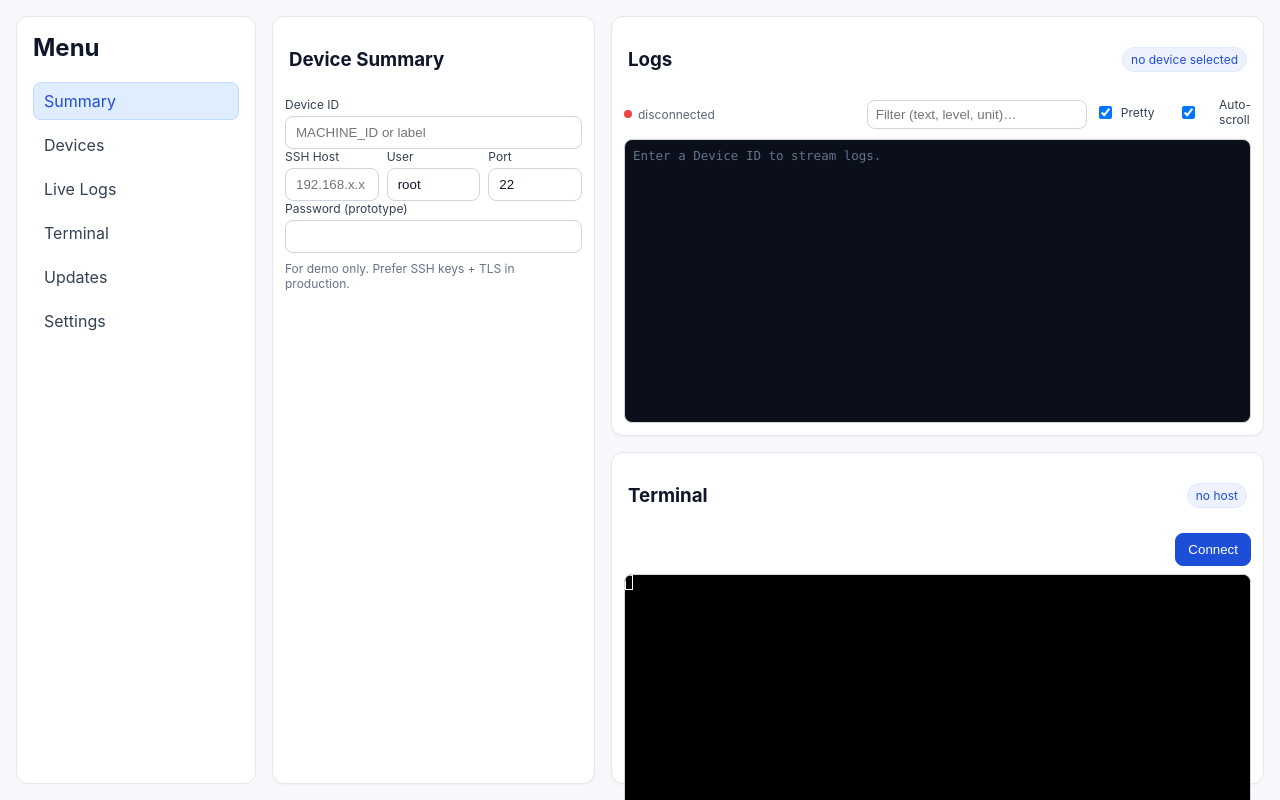
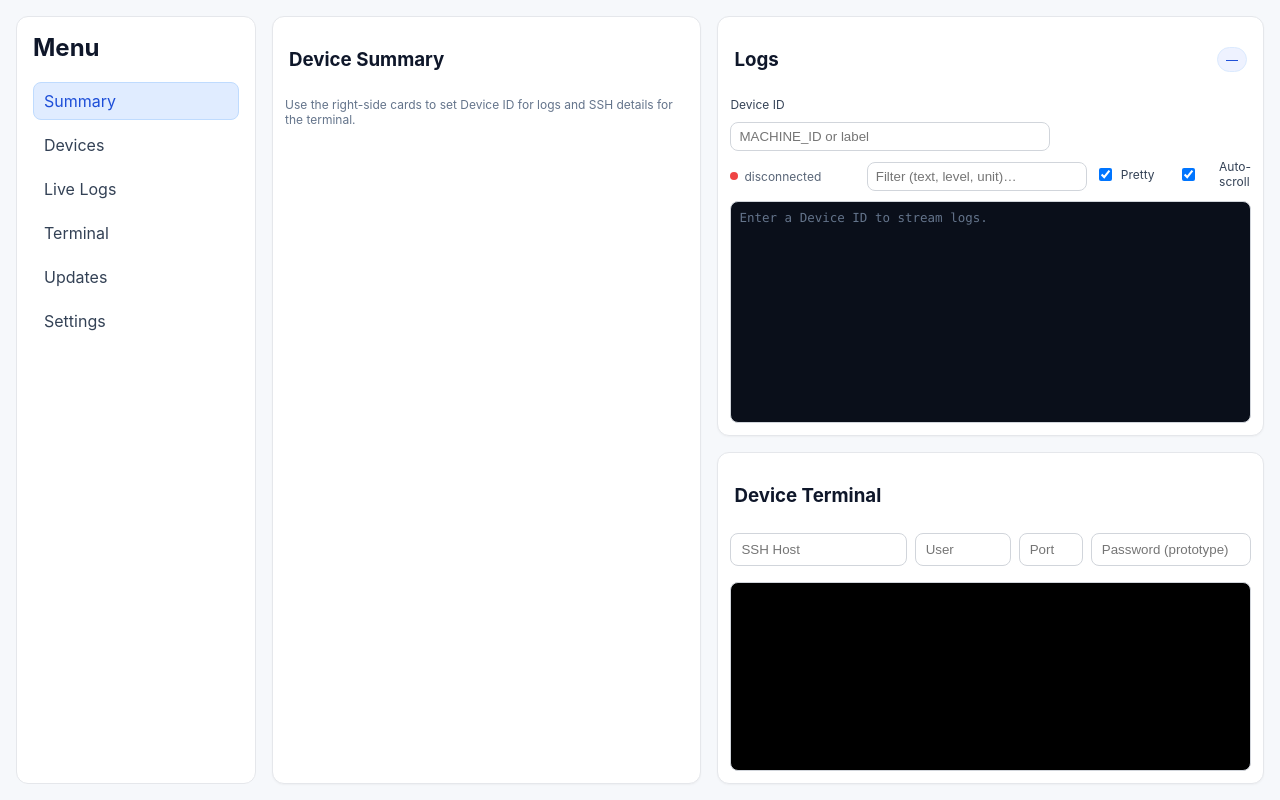
Before and after one commit to prashantdivate/device-fleet-management, a React (Vite) app in the folder client/: page /summary in a window 1280 px wide. Built offline with nearby package versions, Linux system fonts and the light colour scheme.

Commit message:
Moved the Logs and ssh credentials forms to windows

```diff
--- a/client/src/modules/LiveLogs.jsx
+++ b/client/src/modules/LiveLogs.jsx
@@ -1,4 +1,5 @@
 import React, { useEffect, useRef, useState, useMemo } from "react";
+import { useSession } from "../ctx/SessionContext.jsx";
 
 function normalizeLevel(obj) {
   if (typeof obj.PRIO === "string") {
@@ -8,86 +9,57 @@ function normalizeLevel(obj) {
     if (s.includes("DEBUG")) return { label: "DEBUG", cls: "sev-debug" };
     if (s.includes("INFO"))  return { label: "INFO",  cls: "sev-info"  };
   }
-  const p = obj.PRIORITY ?? obj.SYSLOG_PRIORITY;
-  const n = Number(p);
+  const n = Number(obj.PRIORITY ?? obj.SYSLOG_PRIORITY);
   if (!Number.isNaN(n)) {
-    const table = [
-      ["EMERG","sev-crit"],["ALERT","sev-crit"],["CRIT","sev-crit"],["ERROR","sev-error"],
-      ["WARN","sev-warn"],["NOTICE","sev-notice"],["INFO","sev-info"],["DEBUG","sev-debug"],
-    ];
-    const i = Math.min(7, Math.max(0, n));
-    return { label: table[i][0], cls: table[i][1] };
+    const t=[["EMERG","sev-crit"],["ALERT","sev-crit"],["CRIT","sev-crit"],["ERROR","sev-error"],["WARN","sev-warn"],["NOTICE","sev-notice"],["INFO","sev-info"],["DEBUG","sev-debug"]];
+    const i=Math.min(7,Math.max(0,n)); return {label:t[i][0], cls:t[i][1]};
   }
-  return { label: "INFO", cls: "sev-info" };
+  return {label:"INFO", cls:"sev-info"};
 }
-function pickUnit(o) {
-  // Prefer human-friendly identifier first
+function pickUnit(o){
   const id = o.SYSLOG_IDENTIFIER || o.COMM || o._COMM;
   if (id) return id;
-
-  // Fall back to unit/slice, but hide generic 'init.scope'
   const unit = o._SYSTEMD_UNIT || o._SYSTEMD_SLICE || o._SYSTEMD_CGROUP;
   if (unit && unit !== "init.scope") return unit;
-
   return "systemd";
 }
 function pickTs(o){
   const iso = o.TS || o.__REALTIME_TIMESTAMP || o._SOURCE_REALTIME_TIMESTAMP;
-  try {
-    if (typeof iso === "string" && iso.includes("T")) return new Date(iso);
-    if (iso) return new Date(Number(String(iso).slice(0,13)));
-  } catch {}
+  try { if (typeof iso==="string" && iso.includes("T")) return new Date(iso);
+        if (iso) return new Date(Number(String(iso).slice(0,13))); } catch {}
   return new Date();
 }
-
-function parseLine(line) {
-  try {
-    const o = JSON.parse(line);
-    const { label, cls } = normalizeLevel(o);
-    // Make sure MESSAGE is a clean single line for the compact view
-    const msg = String(o.MESSAGE ?? line).replace(/\s+/g, " ").trim();
-    return {
-      ts: pickTs(o),
-      level: label,
-      levelCls: cls,
-      unit: pickUnit(o),
-      msg,
-      raw: line,
-    };
-  } catch {
-    return {
-      ts: new Date(),
-      level: "INFO",
-      levelCls: "sev-info",
-      unit: "—",
-      msg: line,
-      raw: line,
-    };
+function parseLine(line){
+  try{
+    const o=JSON.parse(line); const {label,cls}=normalizeLevel(o);
+    const msg=String(o.MESSAGE ?? line).replace(/\s+/g," ").trim();
+    return { ts:pickTs(o), level:label, levelCls:cls, unit:pickUnit(o), msg, raw:line };
+  }catch{
+    return { ts:new Date(), level:"INFO", levelCls:"sev-info", unit:"—", msg:line, raw:line };
   }
 }
 
-export default function LiveLogs({ deviceId }) {
-  const [viewerConnected, setViewerConnected] = useState(false);
-  const [lastMsgAt, setLastMsgAt] = useState(0);     // when we last received any log
-  const [pretty, setPretty] = useState(true);
-  const [autoScroll, setAutoScroll] = useState(true);
-  const [filter, setFilter] = useState("");
-  const [items, setItems] = useState([]);
-  const boxRef = useRef(null);
-  const wsRef = useRef(null);
+export default function LiveLogs(){
+  const { deviceId } = useSession();
+  const [viewerConnected,setViewerConnected]=useState(false);
+  const [lastMsgAt,setLastMsgAt]=useState(0);
+  const [pretty,setPretty]=useState(true);
+  const [autoScroll,setAutoScroll]=useState(true);
+  const [filter,setFilter]=useState("");
+  const [items,setItems]=useState([]);
+  const boxRef=useRef(null);
 
-  useEffect(() => {
+  useEffect(()=> {
     if (!deviceId) return;
     const host = window.location.hostname;
     const port = (import.meta.env.VITE_BACKEND_PORT || 4000);
     const ws = new WebSocket(`ws://${host}:${port}/live?device_id=${encodeURIComponent(deviceId)}`);
-    wsRef.current = ws;
-    ws.onopen = () => setViewerConnected(true);
-    ws.onclose = () => { setViewerConnected(false); };
-    ws.onmessage = (e) => {
+    ws.onopen  = () => setViewerConnected(true);
+    ws.onclose = () => setViewerConnected(false);
+    ws.onmessage = e => {
       setItems(prev => {
-        const next = [...prev, parseLine(e.data)];
-        if (next.length > 2000) next.splice(0, next.length - 2000);
+        const next=[...prev, parseLine(e.data)];
+        if(next.length>2000) next.splice(0,next.length-2000);
         return next;
       });
       setLastMsgAt(Date.now());
@@ -95,38 +67,30 @@ export default function LiveLogs({ deviceId }) {
     return () => ws.close();
   }, [deviceId]);
 
-  // keep pinned to bottom if autoScroll enabled
-  useEffect(() => {
-    if (autoScroll && boxRef.current) {
-      boxRef.current.scrollTop = boxRef.current.scrollHeight;
-    }
-  }, [items, autoScroll]);
+  useEffect(()=>{ if(autoScroll && boxRef.current){ boxRef.current.scrollTop=boxRef.current.scrollHeight; }}, [items,autoScroll]);
 
-  // derive a flow status: streaming (<5s), idle (>=5s), disconnected (viewer WS down)
-  const [nowTick, setNowTick] = useState(0);
-  useEffect(() => { const t = setInterval(() => setNowTick(x=>x+1), 1000); return () => clearInterval(t); }, []);
-  const flowStatus = useMemo(() => {
-    if (!viewerConnected) return { txt: "disconnected", cls: "off" };
-    if (lastMsgAt && Date.now() - lastMsgAt < 5000) return { txt: "streaming", cls: "on" };
-    return { txt: "idle", cls: "idle" };
-  }, [viewerConnected, lastMsgAt, nowTick]);
+  const [tick,setTick]=useState(0);
+  useEffect(()=>{ const t=setInterval(()=>setTick(x=>x+1),1000); return ()=>clearInterval(t); },[]);
+  const flow = useMemo(()=> {
+    if (!viewerConnected) return {txt:"disconnected", cls:"off"};
+    if (lastMsgAt && Date.now()-lastMsgAt < 5000) return {txt:"streaming", cls:"on"};
+    return {txt:"idle", cls:"idle"};
+  }, [viewerConnected,lastMsgAt,tick]);
 
-  const visible = useMemo(() => {
-    const q = filter.trim().toLowerCase();
-    if (!q) return items;
+  const visible = useMemo(()=> {
+    const q=filter.trim().toLowerCase(); if(!q) return items;
     return items.filter(it =>
       it.raw.toLowerCase().includes(q) ||
       (it.unit && it.unit.toLowerCase().includes(q)) ||
       (it.level && it.level.toLowerCase().includes(q))
     );
-  }, [items, filter]);
+  }, [items,filter]);
 
   return (
     <>
       <div className="log-toolbar">
         <div className="log-toolbar-left">
-          <span className={`conn-dot ${flowStatus.cls}`} />
-          <span className="conn-text">{flowStatus.txt}</span>
+          <span className={`conn-dot ${flow.cls}`}/> <span className="conn-text">{flow.txt}</span>
         </div>
         <div className="log-toolbar-right">
           <input className="log-filter" value={filter} onChange={e=>setFilter(e.target.value)} placeholder="Filter (text, level, unit)…" />
@@ -134,12 +98,11 @@ export default function LiveLogs({ deviceId }) {
           <label className="log-toggle"><input type="checkbox" checked={autoScroll} onChange={()=>setAutoScroll(!autoScroll)} /> Auto-scroll</label>
         </div>
       </div>
-
       <div ref={boxRef} className="logs-pane">
         {deviceId ? (
           pretty ? (
             <div className="log-list">
-              {visible.map((it, idx) => (
+              {visible.map((it,idx)=>(
                 <div className="log-row" key={idx}>
                   <div className="log-ts">{it.ts.toLocaleString()}</div>
                   <div className={`log-level ${it.levelCls}`}>{it.level}</div>
@@ -149,11 +112,9 @@ export default function LiveLogs({ deviceId }) {
               ))}
             </div>
           ) : (
-            <pre className="log-raw">{visible.map(it => it.raw).join("\n")}</pre>
+            <pre className="log-raw">{visible.map(it=>it.raw).join("\n")}</pre>
           )
-        ) : (
-          <div className="log-empty">Enter a Device ID to stream logs.</div>
-        )}
+        ) : <div className="log-empty">Enter a Device ID to stream logs.</div>}
       </div>
     </>
   );
--- a/client/src/modules/SshTerminal.jsx
+++ b/client/src/modules/SshTerminal.jsx
@@ -1,52 +1,12 @@
-import React, { useEffect, useRef, useState } from "react";
-import { Terminal } from "xterm";
-import "xterm/css/xterm.css";
+import React from "react";
 
-export default function SshTerminal({ host, user, password, port=22 }) {
-  const containerRef = useRef(null);
-  const termRef = useRef(null);
-  const wsRef = useRef(null);
-  const [status, setStatus] = useState("disconnected");
-
-  const connect = () => {
-    if (!host) return;
-    const ws = new WebSocket(`/ssh?host=${encodeURIComponent(host)}&user=${encodeURIComponent(user||"root")}&port=${port}&password=${encodeURIComponent(password||"")}`);
-    ws.binaryType = "arraybuffer";
-    ws.onopen = () => setStatus("connected");
-    ws.onclose = () => setStatus("disconnected");
-    ws.onmessage = (e) => {
-      if (typeof e.data === "string") {
-        try {
-          const msg = JSON.parse(e.data);
-          if (msg.type === "status") { /* maybe show toast */ }
-          if (msg.type === "error") { termRef.current?.writeln(`\r\n[SSH ERROR] ${msg.message}`); }
-        } catch { termRef.current?.write(e.data); }
-      } else {
-        const text = new TextDecoder().decode(e.data);
-        termRef.current?.write(text);
-      }
-    };
-    wsRef.current = ws;
-  };
-
-  const disconnect = () => wsRef.current?.close();
-
-  useEffect(() => {
-    const term = new Terminal({ convertEol: true, fontFamily: "ui-monospace, SFMono-Regular, Menlo, monospace", fontSize: 13 });
-    term.open(containerRef.current);
-    termRef.current = term;
-    term.onData(data => wsRef.current?.send(data));
-    return () => { term.dispose(); wsRef.current?.close(); };
-  }, []);
-
+export default function SshTerminal() {
   return (
     <div className="term-wrap">
       <div className="term-toolbar">
-        <button onClick={status==='connected'?disconnect:connect}>
-          {status==='connected' ? 'Disconnect' : 'Connect'}
-        </button>
+        {/* your Connect/Disconnect buttons, etc. */}
       </div>
-      <div className="term-pane" ref={containerRef} />
+      <div className="term-pane" id="xterm-container" />
     </div>
   );
 }
--- a/client/src/pages/Summary.jsx
+++ b/client/src/pages/Summary.jsx
@@ -3,66 +3,58 @@ import { useSession } from "../ctx/SessionContext.jsx";
 import LiveLogs from "../modules/LiveLogs.jsx";
 import SshTerminal from "../modules/SshTerminal.jsx";
 
-/* Layout: left = Device Summary card (like balena),
-   right top = Logs (fixed height), right bottom = Terminal. */
 export default function Summary() {
-  const { deviceId, setDeviceId, ssh, setSsh } = useSession();
+  const {
+    deviceId, setDeviceId,
+    sshHost, setSshHost,
+    sshUser, setSshUser,
+    sshPort, setSshPort,
+    sshPass, setSshPass,
+  } = useSession();
 
   return (
     <div className="summary-grid">
-      <section className="card summary-card">
+      {/* Left info card (kept minimal) */}
+      <div className="card summary-card">
+        <div className="card-header"><h3>Device Summary</h3></div>
+        <div className="hint">Use the right-side cards to set Device ID for logs and SSH details for the terminal.</div>
+      </div>
+
+      {/* Logs card */}
+      <div className="card logs-card">
         <div className="card-header">
-          <h3>Device Summary</h3>
+          <h3>Logs</h3>
+          <span className="pill">{deviceId || "—"}</span>
         </div>
 
-        <div className="summary-form">
-          <div className="row">
-            <div className="col">
-              <label>Device ID</label>
-              <input value={deviceId} onChange={(e)=>setDeviceId(e.target.value)} placeholder="MACHINE_ID or label" />
-            </div>
-          </div>
+        {/* Moved here: Device ID input (Summary page only) */}
+        <div className="logs-controls">
+          <label style={{fontSize:12, color:"#334155"}}>Device ID</label>
+          <input
+            className="id-input"
+            value={deviceId}
+            onChange={(e)=>setDeviceId(e.target.value)}
+            placeholder="MACHINE_ID or label"
+          />
+        </div>
 
-          <div className="row">
-            <div className="col">
-              <label>SSH Host</label>
-              <input value={ssh.host||""} onChange={(e)=>setSsh({...ssh, host:e.target.value})} placeholder="192.168.x.x" />
-            </div>
-            <div className="col">
-              <label>User</label>
-              <input value={ssh.user||"root"} onChange={(e)=>setSsh({...ssh, user:e.target.value})} />
-            </div>
-            <div className="col">
-              <label>Port</label>
-              <input type="number" value={ssh.port||22} onChange={(e)=>setSsh({...ssh, port:parseInt(e.target.value||"22",10)})} />
-            </div>
-          </div>
+        <LiveLogs />
+      </div>
 
-          <div className="row">
-            <div className="col">
-              <label>Password (prototype)</label>
-              <input type="password" value={ssh.password||""} onChange={(e)=>setSsh({...ssh, password:e.target.value})} />
-              <p className="hint" style={{marginTop:8}}>For demo only. Prefer SSH keys + TLS in production.</p>
-            </div>
-          </div>
+      {/* Terminal card */}
+      <div className="card term-card">
+        <div className="card-header"><h3>Device Terminal</h3></div>
+
+        {/* Moved here: SSH fields (Summary page only) */}
+        <div className="term-fields">
+          <input placeholder="SSH Host" value={sshHost} onChange={(e)=>setSshHost(e.target.value)} />
+          <input placeholder="User" value={sshUser} onChange={(e)=>setSshUser(e.target.value)} />
+          <input placeholder="Port" value={sshPort} onChange={(e)=>setSshPort(e.target.value)} />
+          <input placeholder="Password (prototype)" type="password" value={sshPass} onChange={(e)=>setSshPass(e.target.value)} />
         </div>
-      </section>
 
-      <section className="card logs-card">
-        <div className="card-header">
-          <h3>Logs</h3>
-          <div className="pill">{deviceId || "no device selected"}</div>
-        </div>
-        <LiveLogs deviceId={deviceId} />
-      </section>
-
-      <section className="card term-card">
-        <div className="card-header">
-          <h3>Terminal</h3>
-          <div className="pill">{ssh.host || "no host"}</div>
-        </div>
-        <SshTerminal {...ssh} />
-      </section>
+        <SshTerminal />
+      </div>
     </div>
   );
 }
--- a/client/src/styles.css
+++ b/client/src/styles.css
@@ -238,3 +238,27 @@ button:hover { filter: brightness(1.05); }
 .log-ts   { color:#cbd5e1; }                     /* lighter timestamp on dark */
 .log-unit, .log-msg { color:#e5e7eb; }           /* force readable text */
 .log-raw  { margin:0; white-space:pre-wrap; word-break:break-word; color:#e5e7eb; }
+
+/* input in Logs card, above viewer */
+.logs-controls { display:flex; flex-direction:column; gap:6px; margin-bottom:8px; }
+.id-input {
+  width: 320px; max-width: 100%;
+  padding: 6px 8px;
+  border-radius: 8px; border: 1px solid #d1d5db;
+  background: #fff; color: #0f172a;
+}
+
+/* SSH field row above terminal */
+.term-fields {
+  display: grid;
+  grid-template-columns: 1.1fr 0.6fr 0.4fr 1fr; /* host | user | port | pass */
+  gap: 8px;
+  margin-bottom: 8px;
+}
+.term-fields input {
+  padding: 8px 10px;
+  border-radius: 8px;
+  background: #ffffff;
+  border: 1px solid #d1d5db;
+  color: #0f172a;
+}
```
Also changed, not shown: 2 other files (tests, documents, lock files or other folders).
